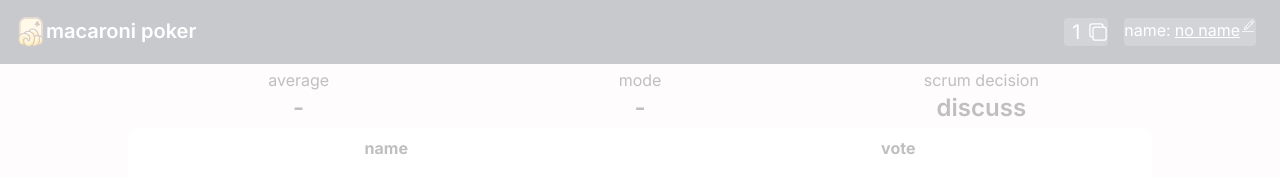
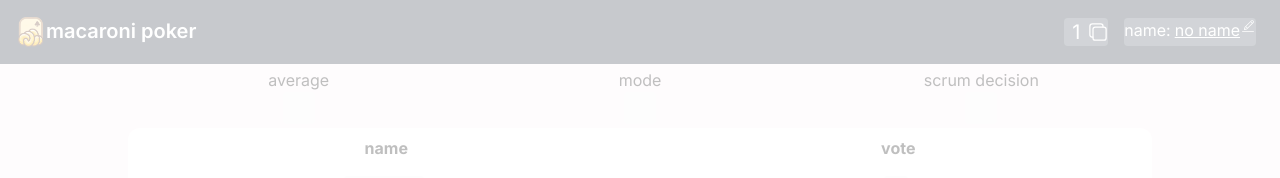
Before and after one commit to macaroni10y/planning-poker-front-nextjs, a Next.js app: page /rooms/1 in a window 1280 px wide. Shown: the top 178 px of the page. Built offline with nearby package versions, Linux system fonts and the light colour scheme.

Commit message:
implement loading placeholder

```diff
--- a/app/_components/containers/ParticipantsList.tsx
+++ b/app/_components/containers/ParticipantsList.tsx
@@ -1,3 +1,4 @@
+import DummyNameAndVote from "@/app/_components/uiparts/DummyNameAndVote";
 import NameAndVote from "@/app/_components/uiparts/NameAndVote";
 import { Participant, isVotableVote } from "@/app/_types/types";
 
@@ -12,22 +13,37 @@ const ListHeader = () => (
 	</div>
 );
 
+const NamesAndVotes = (props: Props) =>
+	props.participants.map((participant) => (
+		<NameAndVote
+			key={participant.name}
+			name={participant.name}
+			showVote={props.participants.every((it) => {
+				return isVotableVote(it.vote);
+			})}
+			vote={participant.vote}
+		/>
+	));
+
+const DummyNamesAndVotes = () => (
+	<>
+		<DummyNameAndVote />
+		<DummyNameAndVote />
+		<DummyNameAndVote />
+	</>
+);
+
 const ParticipantList = (props: Props) => {
 	return (
 		<div className="flex justify-center w-full max-w-5xl h-1/2">
 			<div className="rounded-t-xl w-full bg-white flex flex-col">
 				<ListHeader />
 				<div className="overflow-y-auto max-h-full">
-					{props.participants.map((participant) => (
-						<NameAndVote
-							key={participant.name}
-							name={participant.name}
-							showVote={props.participants.every((it) => {
-								return isVotableVote(it.vote);
-							})}
-							vote={participant.vote}
-						/>
-					))}
+					{props.participants.length !== 0 ? (
+						<NamesAndVotes participants={props.participants} />
+					) : (
+						<DummyNamesAndVotes />
+					)}
 				</div>
 			</div>
 		</div>
--- a/app/_components/containers/VoteResultsContainer.tsx
+++ b/app/_components/containers/VoteResultsContainer.tsx
@@ -1,9 +1,41 @@
+import DummyOneVoteResult from "@/app/_components/uiparts/DummyOneVoteResult";
 import OneVoteResult from "@/app/_components/uiparts/OneVoteResult";
 import { average, mode, scrumDecision } from "@/app/_lib/voteResultCalculate";
 import { CountableVote, Vote, isCountableVote } from "@/app/_types/types";
 
 interface Props {
 	participantVotes: Vote[];
+}
+
+function getDiv(availableVotes: CountableVote[], voteCompleted: boolean) {
+	if (availableVotes.length === 0) {
+		return (
+			<>
+				<DummyOneVoteResult title="average" />
+				<DummyOneVoteResult title="mode" />
+				<DummyOneVoteResult title="scrum decision" />
+			</>
+		);
+	}
+	return (
+		<>
+			<OneVoteResult
+				title="average"
+				value={average(availableVotes).toString()}
+				voteCompleted={voteCompleted}
+			/>
+			<OneVoteResult
+				title="mode"
+				value={mode(availableVotes)}
+				voteCompleted={voteCompleted}
+			/>
+			<OneVoteResult
+				title="scrum decision"
+				value={scrumDecision(availableVotes).toString()}
+				voteCompleted={voteCompleted}
+			/>
+		</>
+	);
 }
 
 /**
@@ -19,21 +51,7 @@ const VoteResultsContainer = ({ participantVotes }: Props) => {
 	const voteCompleted = participantVotes.every((it) => "not yet" !== it);
 	return (
 		<div className="flex justify-center w-full max-w-5xl">
-			<OneVoteResult
-				title="average"
-				value={average(availableVotes).toString()}
-				voteCompleted={voteCompleted}
-			/>
-			<OneVoteResult
-				title="mode"
-				value={mode(availableVotes)}
-				voteCompleted={voteCompleted}
-			/>
-			<OneVoteResult
-				title="scrum decision"
-				value={scrumDecision(availableVotes).toString()}
-				voteCompleted={voteCompleted}
-			/>
+			{getDiv(availableVotes, voteCompleted)}
 		</div>
 	);
 };
--- /dev/null
+++ b/app/_components/uiparts/DummyNameAndVote.tsx
@@ -0,0 +1,21 @@
+import styles from "../../page.module.css";
+
+/**
+ * dummy component for NameAndVote
+ * @constructor
+ */
+const DummyNameAndVote = () => (
+	<div className="flex justify-around items-center border-black">
+		<div className="p-2 flex-1 flex justify-center">
+			<div
+				className={`bg-gray-400 h-6 w-20 rounded ${styles.animatePlaceholder}`}
+			/>
+		</div>
+		<div className="p-2 flex-1 flex justify-center">
+			<div
+				className={`bg-gray-400 h-6 w-6 rounded ${styles.animatePlaceholder}`}
+			/>
+		</div>
+	</div>
+);
+export default DummyNameAndVote;
--- /dev/null
+++ b/app/_components/uiparts/DummyOneVoteResult.tsx
@@ -0,0 +1,21 @@
+import styles from "@/app/page.module.css";
+
+interface Props {
+	title: string;
+}
+
+/**
+ * dummy component for OneVoteResult
+ * @param voteResult
+ * @constructor
+ */
+const DummyOneVoteResult = (voteResult: Props) => (
+	<div className="flex flex-col justify-center items-center flex-1 m-1">
+		<div>{voteResult.title}</div>
+		<div
+			className={`bg-gray-400 h-8 w-8 rounded ${styles.animatePlaceholder}`}
+		/>
+	</div>
+);
+
+export default DummyOneVoteResult;
--- a/app/page.module.css
+++ b/app/page.module.css
@@ -227,3 +227,18 @@
     transform: rotate(0deg);
   }
 }
+
+@keyframes placeholderShimmer {
+  0% {
+    background-position: -20rem 0;
+  }
+  100% {
+    background-position: 20rem 0;
+  }
+}
+
+.animatePlaceholder {
+  animation: placeholderShimmer 2s infinite linear;
+  background: linear-gradient(to right, #f6f7f8 8%, #edeef1 18%, #f6f7f8 33%);
+  background-size: 20rem 100%;
+}
```
Also changed, not shown: 1 other file (tests, documents, lock files or other folders).
